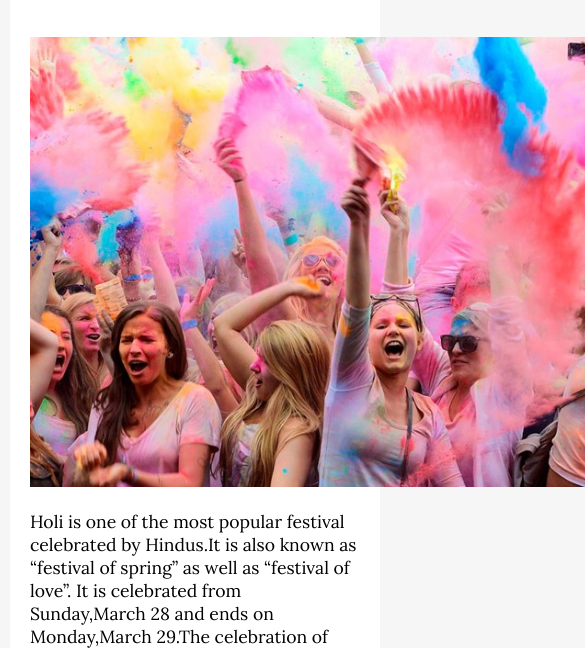
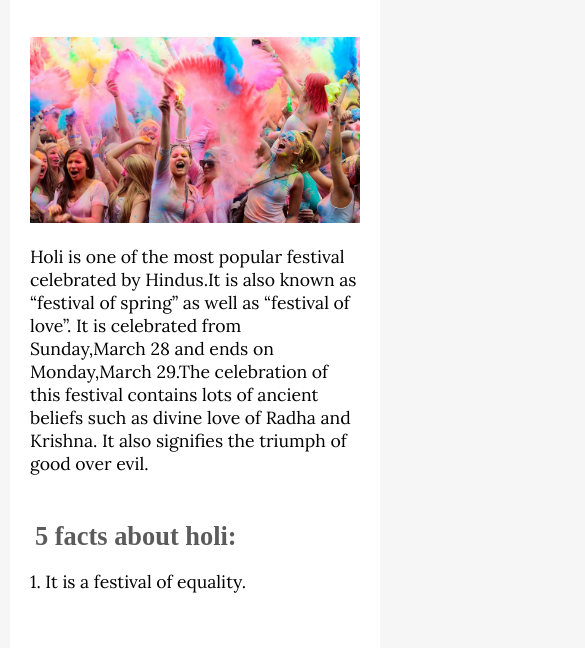
Before and after one commit to PrajjwolShrestha/PrajjwolShrestha.github.io, a plain HTML site: page holi.html in a window 390 px wide. Shown: the part 164-812 px from the top of the page, 585 px wide, since content can reach past the window. Drawn offline with nearby package versions, Linux system fonts and the light colour scheme; a web font is replaced by a local one.

Commit message:
fixed img

```diff
--- a/css/style.css
+++ b/css/style.css
@@ -606,6 +606,11 @@ header .menu-toggle {
   header .logo {
     margin-left: .5em;
   }
+
+  .responsive {
+    width: 100%;
+    height: auto;
+  }
 }
 
 @media only screen and (max-width: 600px) {
--- a/holi.html
+++ b/holi.html
@@ -32,7 +32,7 @@
 
   <header>
     <div class="logo">
-      <h1 class="logo-text"><a href="../holi.jpeg">TOP TEN <span>BLOGS </span></a></h1>
+      <h1 class="logo-text slider-image"><a href="../holi.jpeg">TOP TEN <span>BLOGS </span></a></h1>
     </div>
     <i class="fa fa-bars menu-toggle"></i>
     <ul class="nav">
@@ -56,7 +56,7 @@
           <h1 class="post-title">Holi 2077 B.S.</h1>
 
           <div class="post-content">
-            <img src="images/holi.jpeg" alt="holi" width="800" height="450">
+            <img src="images/holi.jpeg" alt="holi" width="800" height="450" class="responsive">
             <p>Holi is one of the most popular festival celebrated by Hindus.It is also known as “festival of spring” as well as “festival of love”. It is celebrated from Sunday,March 28 and ends on Monday,March 29.The celebration of this festival contains lots of ancient beliefs such as divine love of Radha and Krishna. It also signifies the triumph of good over evil.
             </p><br>
             <h2>5 facts about holi:</h2>
```
